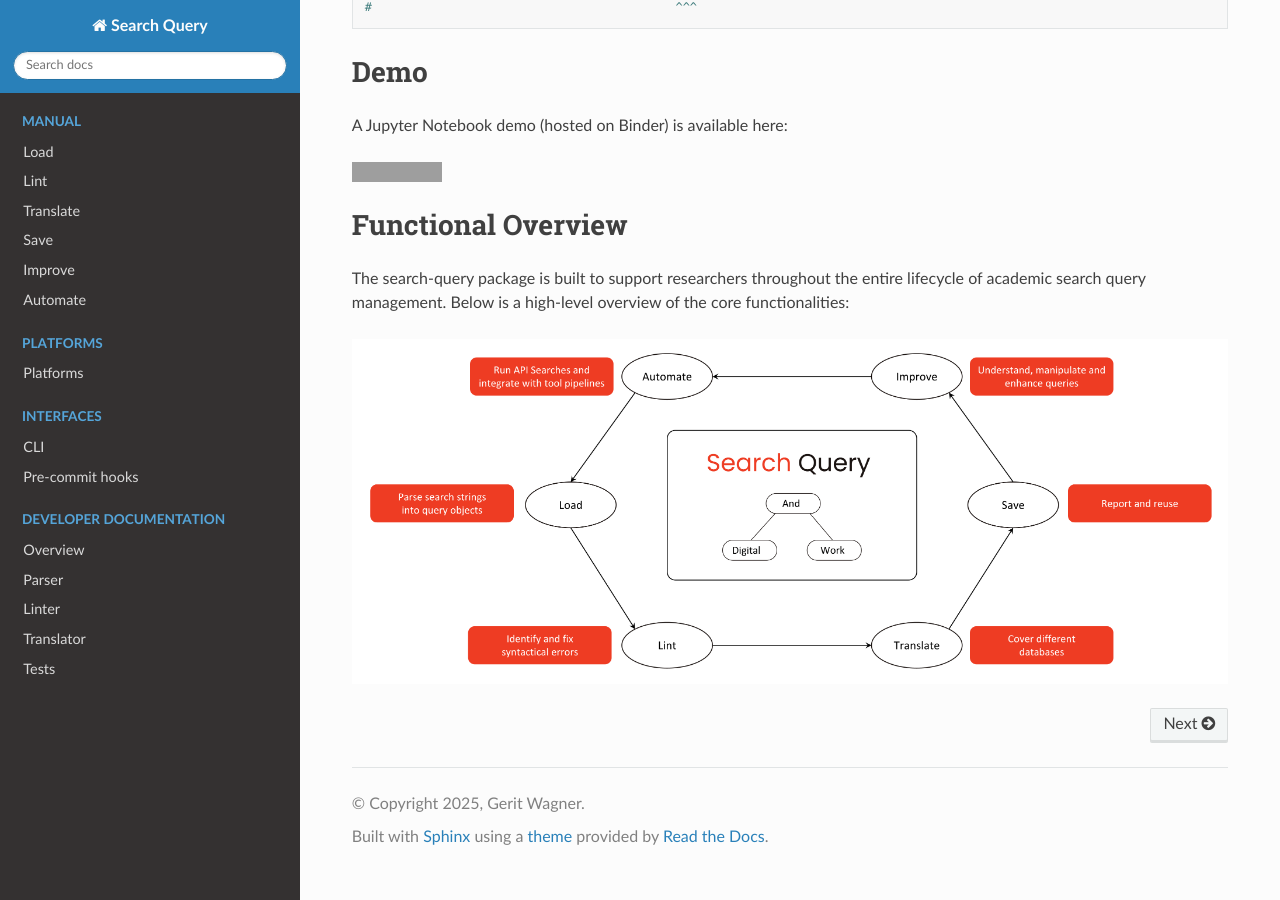
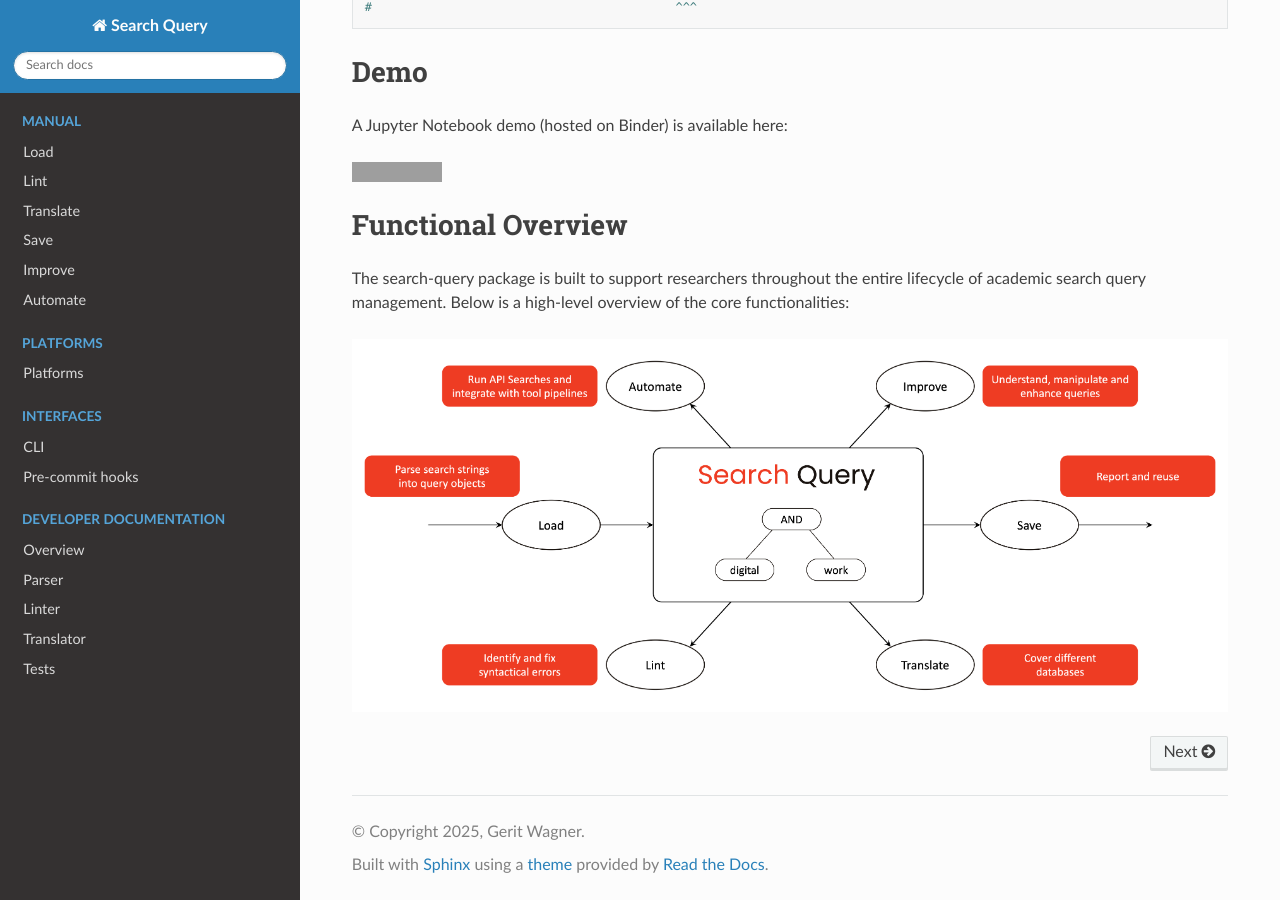
Before and after one commit to CoLRev-Environment/search-query, a Sphinx documentation site: the page built from docs/source/index.rst, in a window 1280 px wide and 900 px high, scrolled down 1500 px. Built offline with Sphinx 7.4.7 and the Read the Docs theme 3.1.0, drawn with Linux system fonts in a browser that asks for light colours; grey boxes are pictures that could not be loaded.

Commit message:
Update docs: revise search-query figure (#34)
* revise search-query figure

* fix element position

```diff
--- a/docs/source/index.rst
+++ b/docs/source/index.rst
@@ -130,7 +130,7 @@ Functional Overview
 The search-query package is built to support researchers throughout the entire lifecycle of academic search query management.
 Below is a high-level overview of the core functionalities:
 
-.. image:: presenatation.png
+.. image:: presentation.png
 
 ..
    Parser development
```
Also changed, not shown: docs/source/presenatation.png (deleted), docs/source/presentation.png (added).
